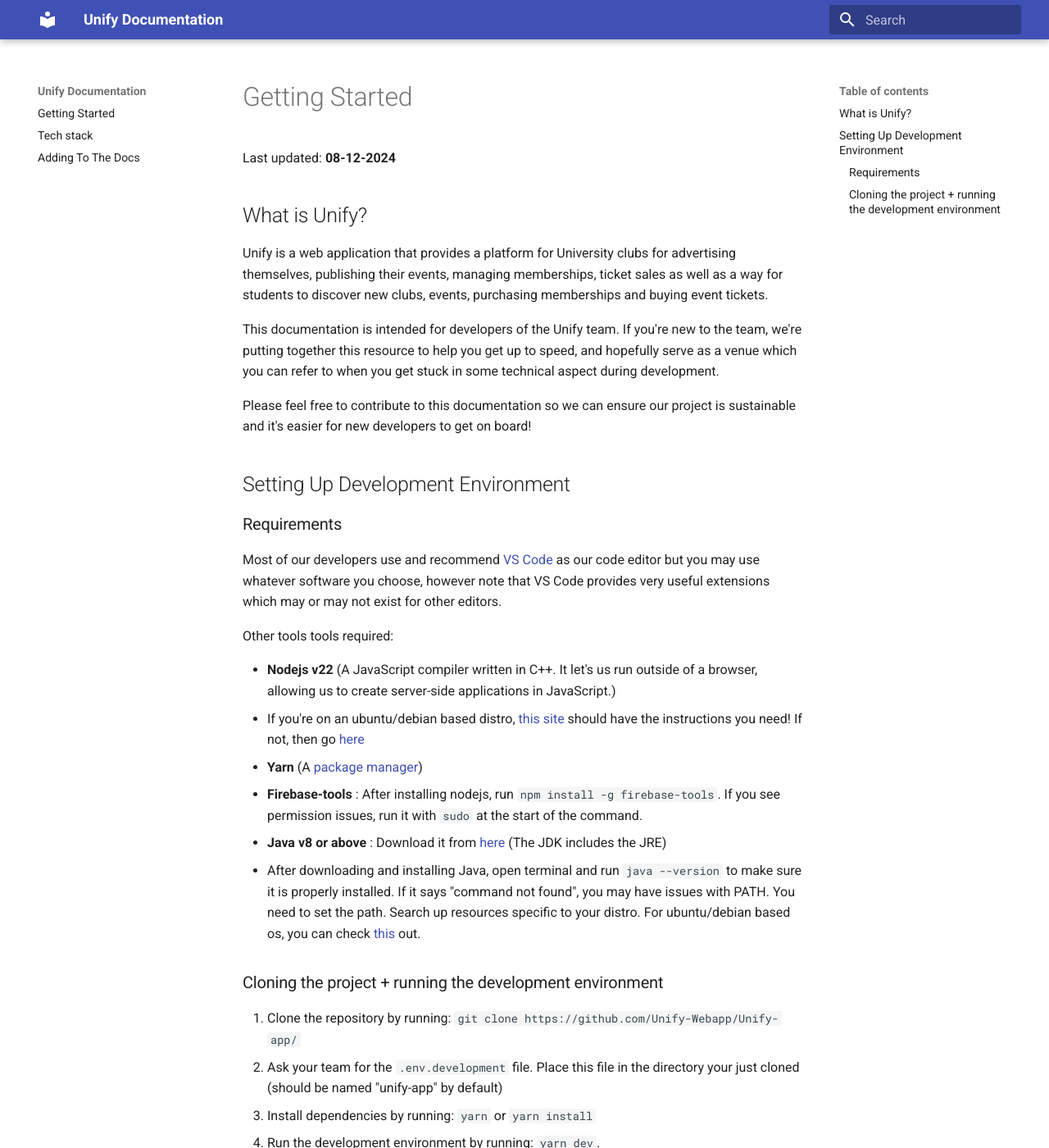
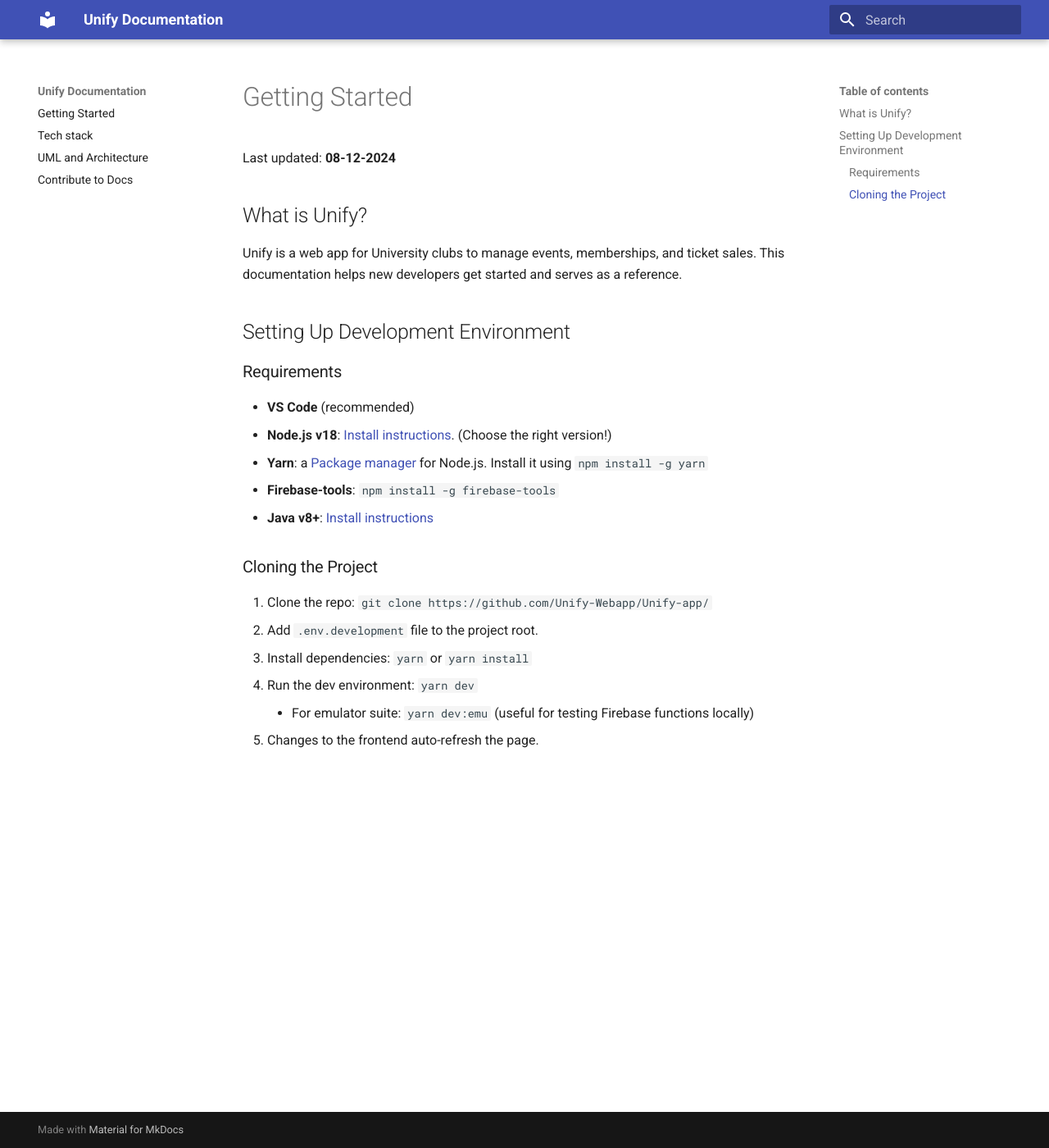
Before and after one commit to Unify-Webapp/unify-docs, an MkDocs documentation site: the page built from docs/index.md, in a window 1280 px wide and 1400 px high. Shown: the whole window at 82% size. Built offline with MkDocs 1.6.1 and Material for MkDocs 9.7.7, drawn with Linux system fonts in a browser that asks for light colours; some of the changed text lies outside the part shown.

```diff
--- a/docs/index.md
+++ b/docs/index.md
@@ -4,33 +4,23 @@ Last updated: **08-12-2024**
 
 ## What is Unify?
 
-Unify is a web application that provides a platform for University clubs for advertising themselves, publishing their events, managing memberships, ticket sales as well as a way for students to discover new clubs, events, purchasing memberships and buying event tickets.
-
-This documentation is intended for developers of the Unify team. If you're new to the team, we're putting together this resource to help you get up to speed, and hopefully serve as a venue which you can refer to when you get stuck in some technical aspect during development.
-
-Please feel free to contribute to this documentation so we can ensure our project is sustainable and it's easier for new developers to get on board!
+Unify is a web app for University clubs to manage events, memberships, and ticket sales. This documentation helps new developers get started and serves as a reference.
 
 ## Setting Up Development Environment
 
 ### Requirements
 
-Most of our developers use and recommend [VS Code](https://code.visualstudio.com/) as our code editor but you may use whatever software you choose, however note that VS Code provides very useful extensions which may or may not exist for other editors.
+- **VS Code** (recommended)
+- **Node.js v18**: [Install instructions](https://nodejs.org/en/download). (Choose the right version!)
+- **Yarn**: a [Package manager](https://www.youtube.com/watch?v=GTC1XhYixHs) for Node.js. Install it using `npm install -g yarn`
+- **Firebase-tools**: `npm install -g firebase-tools`
+- **Java v8+**: [Install instructions](https://www.oracle.com/java/technologies/downloads/)
 
-Other tools tools required:
+### Cloning the Project
 
-- **Nodejs v22** (A JavaScript compiler written in C++. It let's us run outside of a browser, allowing us to create server-side applications in JavaScript.)
-  - If you're on an ubuntu/debian based distro, [this site](https://github.com/nodesource/distributions) should have the instructions you need! If not, then go [here](https://nodejs.org/en/download)
-- **Yarn** (A [package manager](https://www.youtube.com/watch?v=GTC1XhYixHs))
-- **Firebase-tools** : After installing nodejs, run `npm install -g firebase-tools`. If you see permission issues, run it with `sudo` at the start of the command.
-- **Java v8 or above** : Download it from [here](https://www.oracle.com/java/technologies/downloads/) (The JDK includes the JRE)
-  - After downloading and installing Java, open terminal and run `java --version` to make sure it is properly installed. If it says "command not found", you may have issues with PATH. You need to set the path. Search up resources specific to your distro. For ubuntu/debian based os, you can check [this](https://ubuntuhandbook.org/index.php/2022/03/install-jdk-18-ubuntu/) out.
-
-### Cloning the project + running the development environment
-
-1. Clone the repository by running: `git clone https://github.com/Unify-Webapp/Unify-app/`
-2. Ask your team for the `.env.development` file. Place this file in the directory your just cloned (should be named "unify-app" by default)
-3. Install dependencies by running: `yarn` or `yarn install`
-4. Run the development environment by running: `yarn dev`.
-    - If you'd like to use the emulator suite, run `yarn dev:emu` instead. This will start the firestore and auth emulators. This is helpful to test the firebase functions locally, instead of having to deploy them to the cloud each time.
-        - If using `yarn dev:emu`, addition of new cloud functions will require you to restart the dev server.
-5. Now everytime you make a change to the frontend, it should refresh the page automatically.
+1. Clone the repo: `git clone https://github.com/Unify-Webapp/Unify-app/`
+2. Add `.env.development` file to the project root.
+3. Install dependencies: `yarn` or `yarn install`
+4. Run the dev environment: `yarn dev`
+    - For emulator suite: `yarn dev:emu` (useful for testing Firebase functions locally)
+5. Changes to the frontend auto-refresh the page.
--- a/mkdocs.yml
+++ b/mkdocs.yml
@@ -5,4 +5,5 @@ theme:
 nav:
   - Getting Started: /unify-docs/
   - Tech stack: techstack/
-  - Adding To The Docs: addingtodocs/
+  - UML and Architecture: architecture/
+  - Contribute to Docs: addingtodocs/
```
Also changed, not shown: docs/addingtodocs.md (+2 -1 lines), docs/architecture.md (added, +16 -0 lines), docs/techstack.md (+13 -14 lines), docs/images/UML.png (added).
